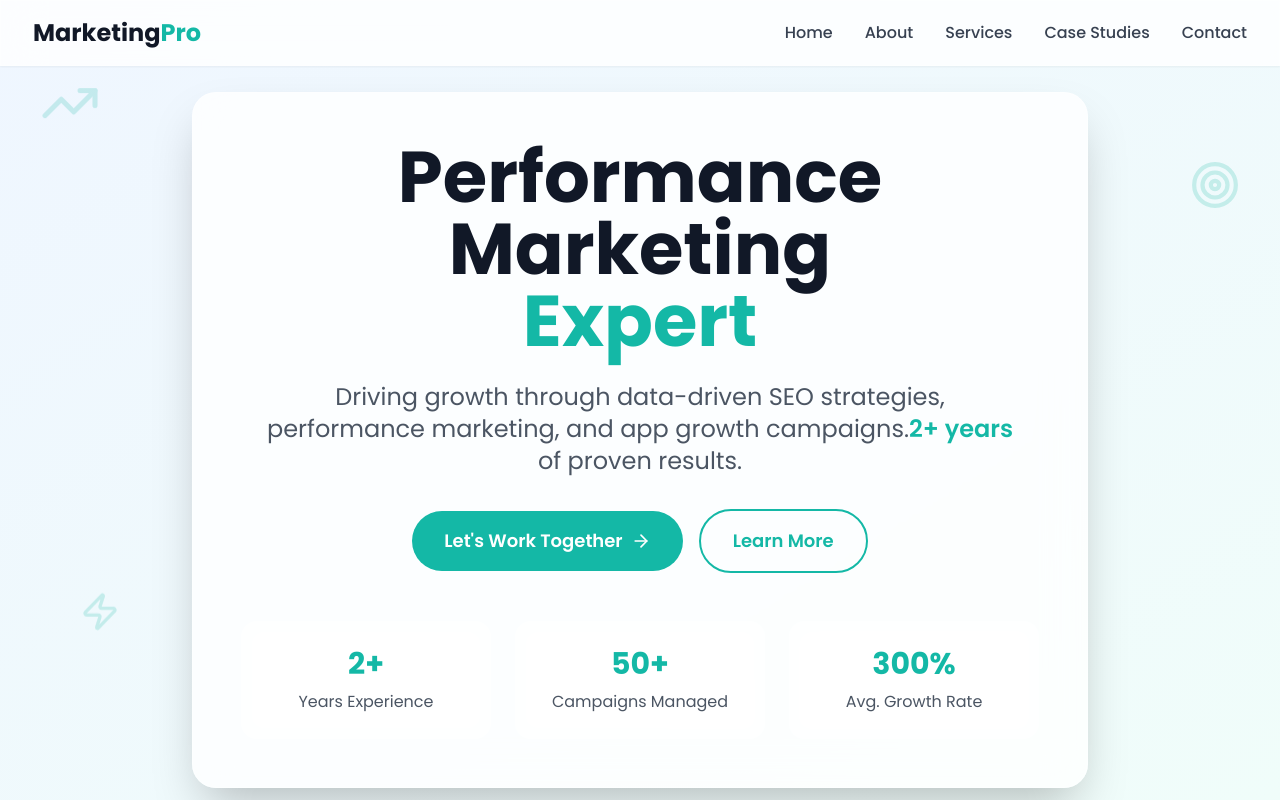
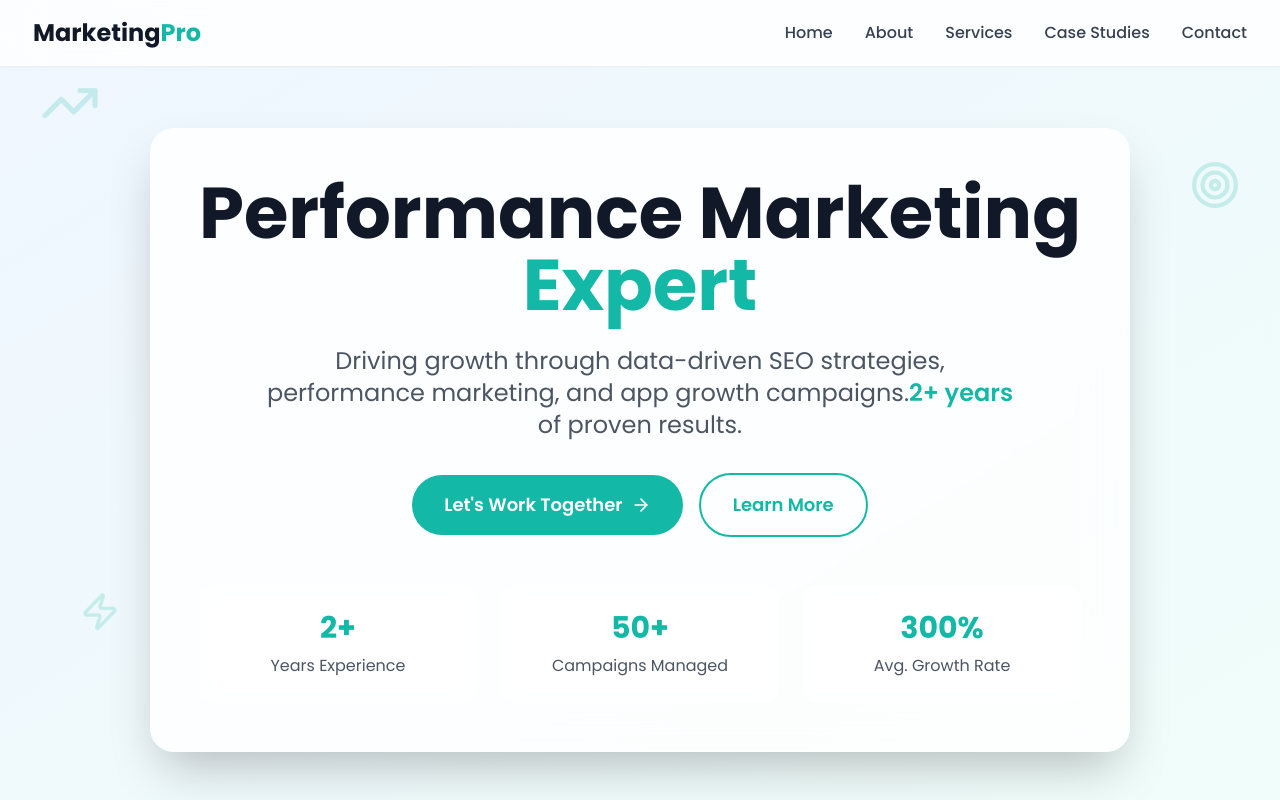
Before and after one commit to atharfiverr/teal-growth-portfolio-56, a React (Vite) app: page / in a window 1280 px wide. Shown: the top 800 px of the page. Built offline with nearby package versions, Linux system fonts and the light colour scheme.

Commit message:
Fix: Widen hero card
Widen the hero card in the HeroSection component.

```diff
--- a/src/components/HeroSection.tsx
+++ b/src/components/HeroSection.tsx
@@ -1,4 +1,3 @@
-
 import { ArrowRight, TrendingUp, Target, Zap } from 'lucide-react';
 
 const HeroSection = () => {
@@ -25,7 +24,8 @@ const HeroSection = () => {
 
       <div className="max-w-7xl mx-auto px-4 sm:px-6 lg:px-8 relative z-10 pt-20">
         <div className="text-center">
-          <div className="glass-card rounded-3xl p-8 md:p-12 max-w-4xl mx-auto shadow-2xl animate-fade-in">
+          <div className="glass-card rounded-3xl p-8 md:p-12 max-w-6xl mx-auto shadow-2xl animate-fade-in">
+
             <h1 className="text-4xl md:text-6xl lg:text-7xl font-bold text-gray-900 mb-6 leading-tight">
               Performance Marketing
               <span className="block text-primary">Expert</span>
```
